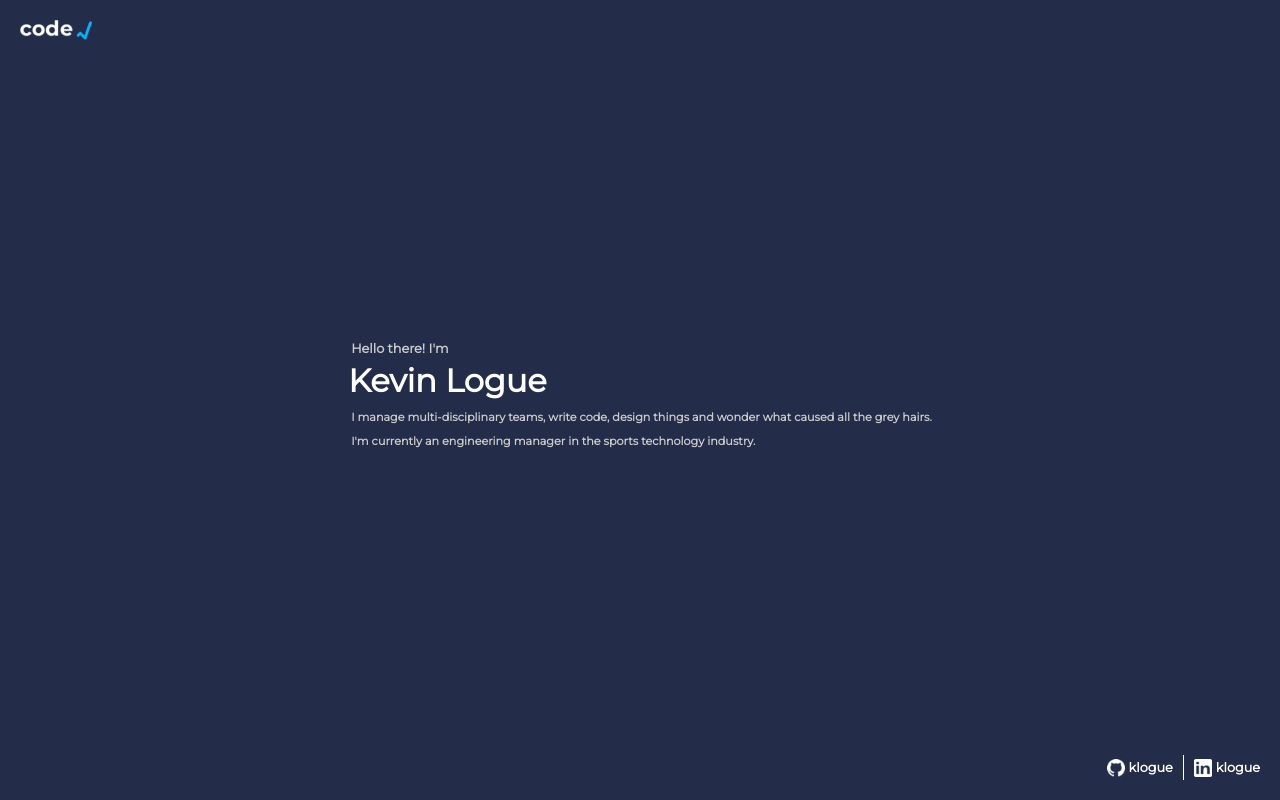
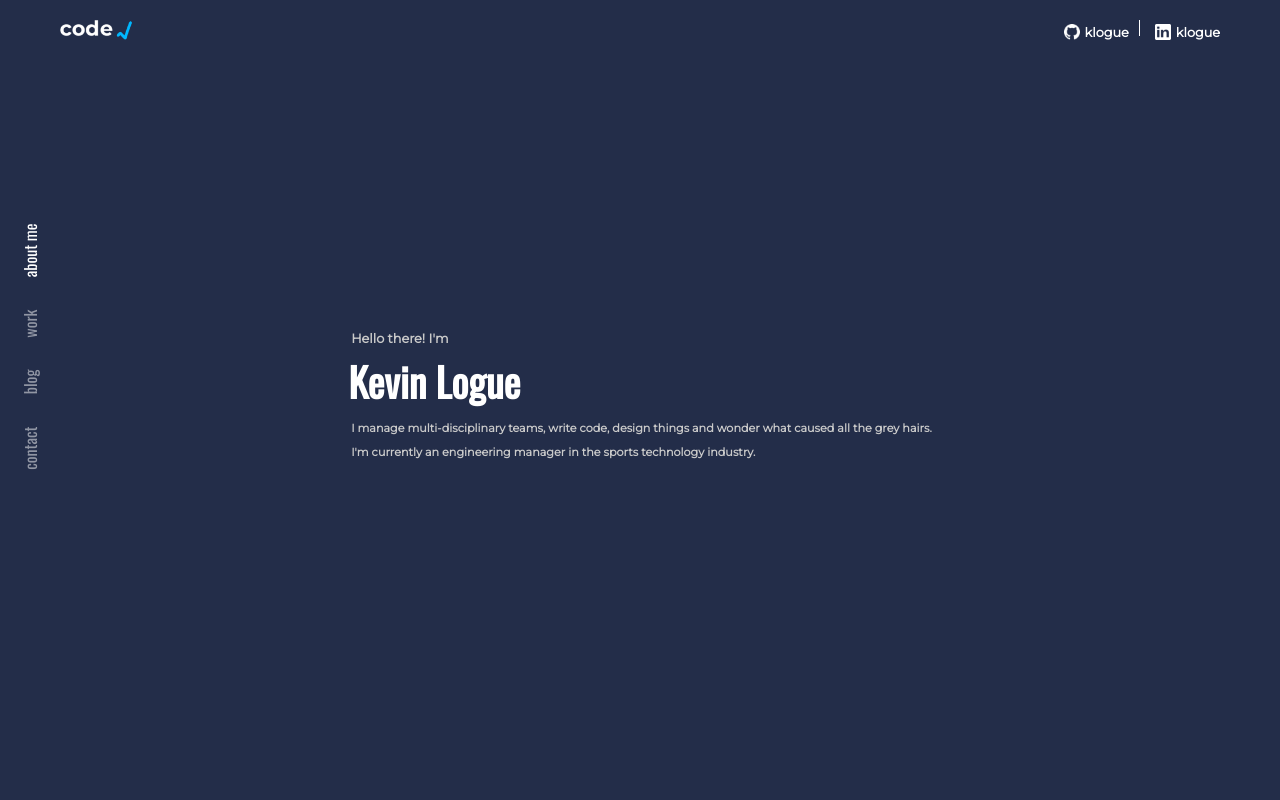
Before and after one commit to loguek/coderadical, a website built with Parcel: page src/index.html in a window 1280 px wide. Built offline with nearby package versions, Linux system fonts and the light colour scheme.

```diff
--- a/src/index.html
+++ b/src/index.html
@@ -7,11 +7,38 @@
     <link rel="stylesheet" type="text/css" href="main.css">
 </head>
 <body>
-    <div id="display">&nbsp;</div>
-    <header>
-        <img src="./images/logo.png" alt="coderadical" class="codeLogo" />
+    <header class="flex-row">
+        <div class="logoContainer">
+            <img src="./images/logo.png" alt="coderadical" />
+        </div>
+        <div class="ext-link flex-row">
+            <a href="https://github.com/loguek">
+                <img src="images/GitHub-Mark-Light-32px.png" >
+                klogue
+            </a>
+            <span class="divider"></span>
+            <a href="https://www.linkedin.com/in/loguek/">
+                <img src="images/linkedin.png">
+                klogue
+            </a>
+        </div>
     </header>
-
+    <nav class="fixed-top">
+        <ul class="vertical-center">
+            <li class="nav-item">
+                <a href="#" class="nav-link lower-case active">About Me</a>
+            </li>
+            <li class="nav-item">
+                <a href="#" class="nav-link lower-case">Work</a>
+            </li>
+            <li class="nav-item">
+                <a href="#" class="nav-link lower-case">Blog</a>
+            </li>
+            <li class="nav-item">
+                <a href="#" class="nav-link lower-case">Contact</a>
+            </li>
+        </ul>
+    </nav>
     <div id="intro">
         <div class="content">
             <h3>Hello there! I'm</h3>
@@ -21,17 +48,6 @@
         </div>
     </div>
 
-    <footer>
-        <a href="https://github.com/loguek">
-            <img src="images/GitHub-Mark-Light-32px.png">
-            klogue
-        </a>
-        <span class="divider"></span>
-        <a href="https://www.linkedin.com/in/loguek/">
-            <img src="images/linkedin.png">
-            klogue
-        </a>
-    </footer>
-    <script src="main.ts"></script>
+
 </body>
 </html>
--- a/src/main.css
+++ b/src/main.css
@@ -29,6 +29,61 @@
     bottom: 0;
 }
 
+nav {
+    height: 100vh;
+    position: relative;
+}
+
+
+
+nav .vertical-center{
+    position: absolute;
+    top: 50%;
+    transform: translate(0, -75%);
+    padding: 0;
+}
+
+nav.fixed-top {
+    position: fixed;
+    left: 10px;
+    z-index: 10;
+}
+
+nav ul {
+    list-style-type: none;
+}
+
+nav .nav-item{
+    -ms-writing-mode: tb-lr;
+    -webkit-writing-mode: vertical-lr;
+    -moz-writing-mode: vertical-lr;
+    -ms-writing-mode: vertical-lr;
+    writing-mode: vertical-lr;
+    transform: rotate(180deg);
+}
+
+nav .nav-link {
+    display: block;
+    padding: 1rem 0.5rem 1rem 0.5rem;
+
+}
+
+nav a{
+    text-decoration: none;
+    color: rgba(255,255,255,0.5);
+    cursor: pointer;
+
+    font-size: 1rem;
+    font-weight: 400;
+    line-height: 1.5;
+    font-family: 'Oswald', sans-serif;
+}
+
+nav a.active{
+    color: rgba(255,255,255);
+}
+
+
 @keyframes headerTransition {
     0% {
       opacity: 0;
@@ -41,11 +96,17 @@
 }
 
 header {
-    animation: 0.5s ease-out 0s 1 headerTransition;
+    animation: 0.75s ease-out 0s 1 headerTransition;
     position: fixed;
-    left: 0;
-    top: 0;
-    padding: 20px 0px 0px 20px;
+    top:  20px;
+    width: 100vw;
+    display: flex;
+    flex-direction: column;
+    justify-content: space-between;
+}
+
+.lower-case {
+    text-transform: lowercase;
 }
 
 main {
@@ -70,7 +131,8 @@
 }
 
 #intro h1{
-    font-size: 2em;
+    font-size: 2.5em;
+    font-family: 'Oswald', sans-serif;
     color: white;
     margin: 0 0 10px 0;
     padding: 0;
@@ -103,50 +165,46 @@
     }
 }
 
-footer {
-    animation: 0.5s ease-out 0s 1 footerTransition;
-    height: 25px;
-    display: flex;
-    justify-content: flex-end;
-    align-items: center;
-    color: white;
-    font-size: 0.8em;
-    font-weight: 700;
-    margin: 20px;
-    z-index: 1
+.ext-link {
+    font-size: 0.8rem;
+    padding-right: 60px;
 }
 
-footer a:link, a:visited {
+.ext-link img{
+    max-height: 16px;
+    width: auto;
+    padding: 0 5px;
+
+}
+
+.ext-link a:link, a:visited {
+    display: flex;
+    justify-content: center;
+    align-items: center;
     color: white;
     text-decoration: none;
     font-weight: bold;
-    display: flex;
-    align-items: center;
-    flex-direction: row;
     background-color: transparent;
-    position: relative;
 }
 
-footer a:hover {
+.ext-link a:hover {
     color: #00B8FF;
     transition: all .3s linear;
 }
 
-footer img{
-    max-height: 18px;
-    width: auto;
-    padding-right: 4px;
+.logoContainer {
+    padding-left: 60px;
 }
 
-.codeLogo {
+.logoContainer img {
     height: 20px;
+    width: auto;
 }
 
 .divider{
-    display: block;
     width: 1px;
     background-color: white;
-    height: 2em;
+    height: 1rem;
     margin: 0px 10px;
 }
 
@@ -161,3 +219,22 @@
     padding: 0 20px;
     background-color: white;
 }
+
+.flex-row{
+    display: flex;
+    flex-direction: row;
+}
+
+@media screen and (max-width: 600px)  {
+    nav {
+        transform: translate(0, -75%);
+    }
+
+    .logoContainer {
+        padding-left: 20px;
+    }
+
+    .ext-link {
+        padding-right: 20px;
+    }
+}
```
